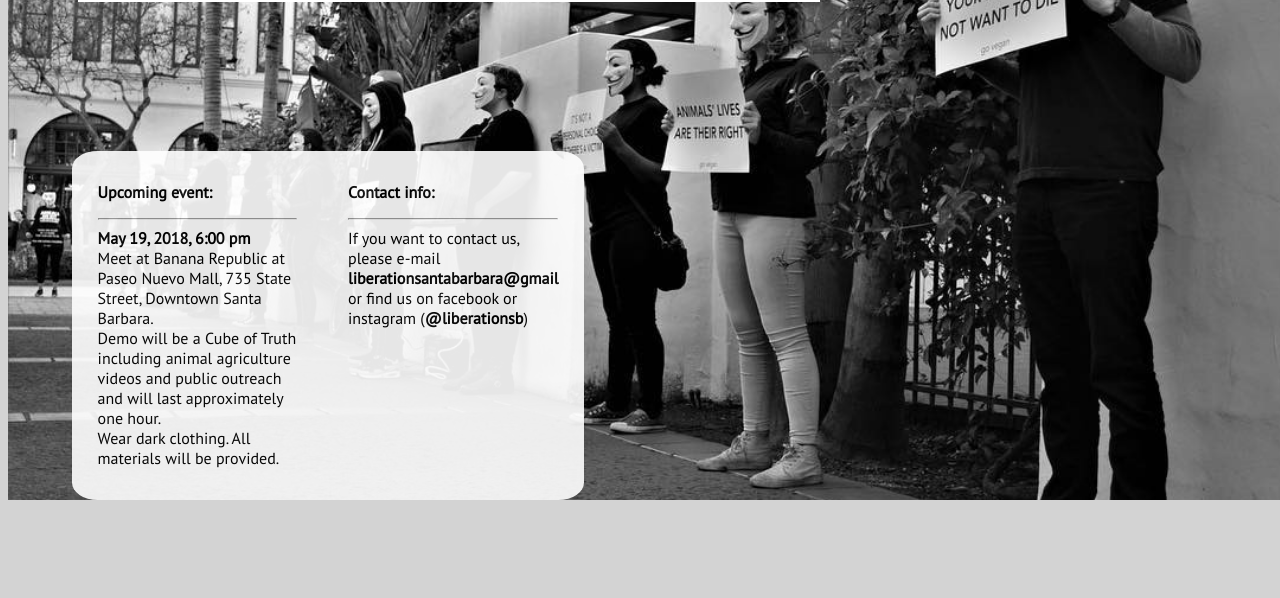
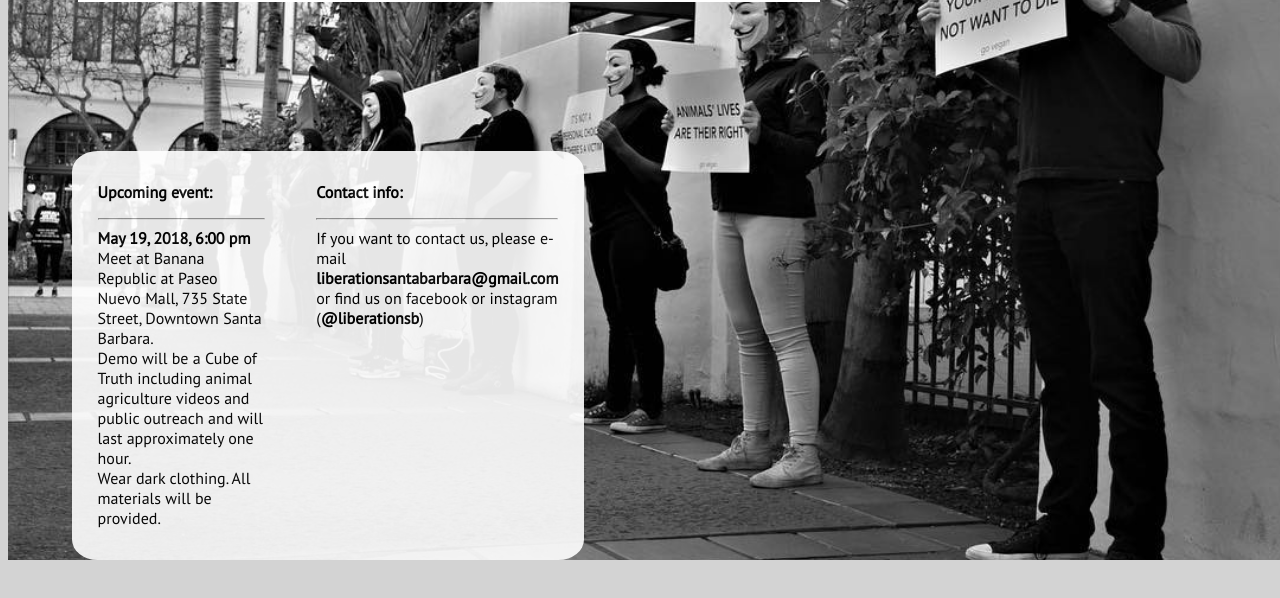
Before and after one commit to hogansch/liberation-sb, a plain HTML site: page index.html in a window 1280 px wide. Shown: the part 292-890 px from the top of the page. Drawn offline with Linux system fonts and the light colour scheme.

Commit message:
Add files via upload

```diff
--- a/index.html
+++ b/index.html
@@ -42,7 +42,7 @@
 
       </div>
       <div class="event-text padding-left padding-top padding-right padding-bottom white-border"><p><span class="bold">Contact info:</span><br><hr>If you want to contact us, please e-mail
-        <span class="bold">liberationsantabarbara@gmail</span> or find us on facebook or instagram (<span class="bold">@liberationsb</span>)</p>
+        <span class="bold">liberationsantabarbara@gmail.com</span> or find us on facebook or instagram (<span class="bold">@liberationsb</span>)</p>
 
     </div>
       </div>
```
